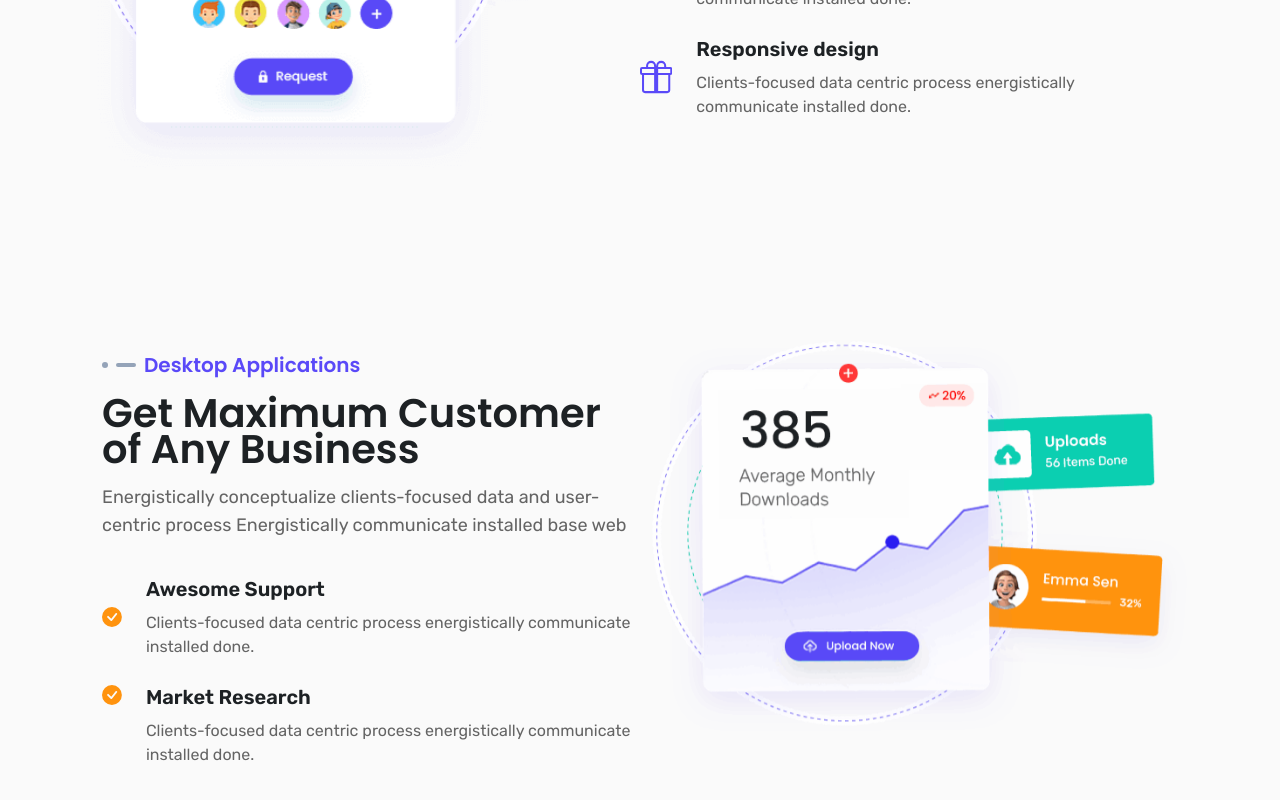
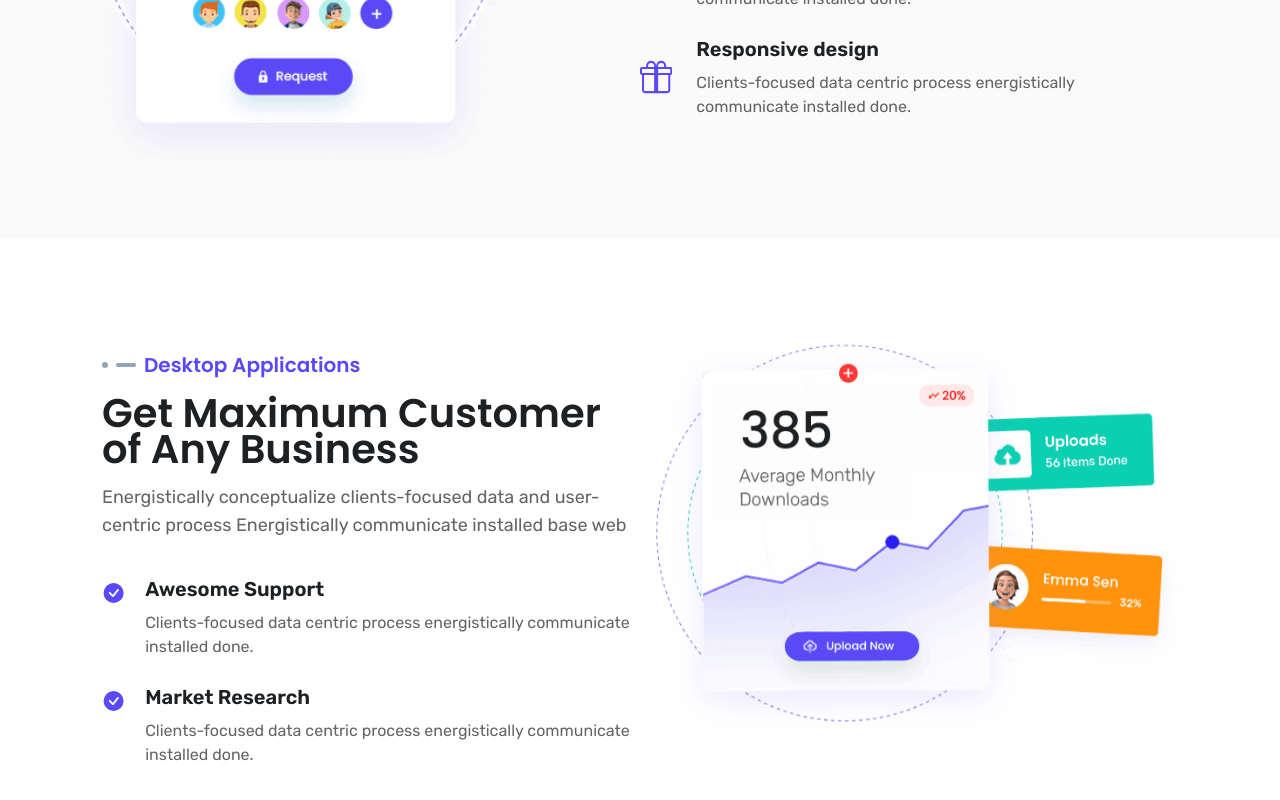
Before and after one commit to hasibahamedsakib/zomia-sass, a React (Vite) app: page / in a window 1280 px wide. Shown: the part 1942-2742 px from the top of the page. Built offline with nearby package versions, Linux system fonts and the light colour scheme.

Commit message:
Project office section is started

```diff
--- a/index.html
+++ b/index.html
@@ -4,7 +4,7 @@
     <meta charset="UTF-8" />
     <link rel="icon" type="image/svg+xml" href="/fav-icon/icon.png" />
     <meta name="viewport" content="width=device-width, initial-scale=1.0" />
-    <title>zomia-simple</title>
+    <title>Zomia-Sass | Home</title>
   </head>
   <body>
     <div id="root"></div>
--- a/src/Components/DesktopApplications/DesktopApplications.jsx
+++ b/src/Components/DesktopApplications/DesktopApplications.jsx
@@ -3,10 +3,10 @@ import SectionTitle from "../SectionTitle/SectionTitle";
 
 const DesktopApplications = () => {
   return (
-    <div className="bg-[#fafafa] py-5 lg:pt-20 lg:pb-10 p-5 md:p-0">
+    <div className="py-5 lg:pt-20 lg:pb-10 p-5 md:p-0">
       <div className="container flex items-center flex-col-reverse lg:flex-row-reverse justify-between p-3 md:p-5 ">
         {/* section image */}
-        <div className="flex-1 pb-10 md:pb-0">
+        <div className="flex-1 pb-5 md:pb-0 pt-10 lg:pt-0">
           <div className="aw-12/12 animation-bounce">
             <img src="/photo/Saas-Landing-8.png" className="" alt="" />
           </div>
@@ -29,8 +29,8 @@ const DesktopApplications = () => {
           </p>
 
           <div className="space-y-6 pb-5">
-            <div className="group flex flex-col lg:flex-row gap-2 space-x-4 space-y-3 lg:space-y-0 items-center lg:items-top text-lg ">
-              <BsFillCheckCircleFill className="w-6 h-6 text-[#ff930e] group-hover:text-[#5a49f8] transition-all duration-300" />
+            <div className="group flex flex-col lg:flex-row gap-2 space-x-3 space-y-3 lg:space-y-0 items-center lg:items-start lg:items-top text-lg ">
+              <BsFillCheckCircleFill className="w-6 lg:w-7 h-6 lg:h-7 text-[#5a49f8] group-hover:text-[#ff930e] transition-all duration-300 lg:pt-2" />
 
               <div className=" text-center lg:text-left ">
                 <p className="text-xl md:2xl font-semibold text-subTitle-0 pb-2">
@@ -43,8 +43,8 @@ const DesktopApplications = () => {
               </div>
             </div>
 
-            <div className=" group flex flex-col lg:flex-row gap-2 space-x-4 space-y-3 lg:space-y-0  lg:items-top text-lg text-Gray-0 ">
-              <BsFillCheckCircleFill className="w-6 h-6 text-[#ff930e] group-hover:text-[#5a49f8] transition-all duration-300" />
+            <div className=" group flex flex-col lg:flex-row gap-2 space-x-3 space-y-3 lg:space-y-0 items-center lg:items-start lg:items-top text-lg text-Gray-0 ">
+              <BsFillCheckCircleFill className="w-6 lg:w-7 h-6 lg:h-7 text-[#5a49f8] group-hover:text-[#ff930e] transition-all duration-300 lg:pt-2" />
 
               <div className="text-center lg:text-left">
                 <p className="text-xl md:2xl font-semibold text-subTitle-0 pb-2">
--- /dev/null
+++ b/src/Components/Our_Offer/OurOffer.jsx
@@ -0,0 +1,38 @@
+import SectionTitle from "../SectionTitle/SectionTitle";
+
+const OurOffer = () => {
+  return (
+    <div className="bg-[#fafafa] container pb-5 lg:py-16 p-3 md:p-5 text-center">
+      {/* section heading */}
+      <div className="flex items-center flex-col space-y-4 ">
+        <SectionTitle text="What We Offer" isBoth={true} />
+        <h1 className="text-2xl md:text-4xl lg:text-5xl text-subTitle-0 font-bold">
+          Let’s Check Our Services
+        </h1>
+        <p className=" text-[#646464] text-center ">
+          Sit amet consectetur adipiscing elite sed eiusmod tempor incididunt ut
+          labore <br /> pendisse ultrices gravidaisus commodo viva aliqua
+        </p>
+      </div>
+
+      {/* Section  card Content */}
+      <div className="grid items-center grid-cols-1 md:grid-cols-2 lg:grid-cols-3 p-3 pt-10 lg:gap-16">
+        {/* card one */}
+
+        <div className=" p-3 lg:p-5 bg-white hover:shadow-2xl ">
+          <img src="" alt="" />
+          <div className="space-y-3 pt-2">
+            <h2 className="text-xl md:text-2xl font-bold text-subTitle-0 hover:text-purple-0 transition-all duration-300">
+              Digital Marketing
+            </h2>
+            <p className="text-[#646464] text-center text-base">
+              Proactively unleash end ends reward relationships through done
+            </p>
+          </div>
+        </div>
+      </div>
+    </div>
+  );
+};
+
+export default OurOffer;
--- a/src/Home/Home.jsx
+++ b/src/Home/Home.jsx
@@ -1,6 +1,7 @@
 import DesktopApplications from "../Components/DesktopApplications/DesktopApplications";
 import HeroSection from "../Components/HeroSection/HeroSection";
 import Navbar from "../Components/Navbar/Navbar";
+import OurOffer from "../Components/Our_Offer/OurOffer";
 import OurProcess from "../Components/Our_Process/OurProcess";
 import WebSiteAndApps from "../Components/WebSitesAndApps/WebSiteAndApps";
 
@@ -12,6 +13,7 @@ const Home = () => {
       <OurProcess />
       <WebSiteAndApps />
       <DesktopApplications />
+      <OurOffer />
     </>
   );
 };
```
